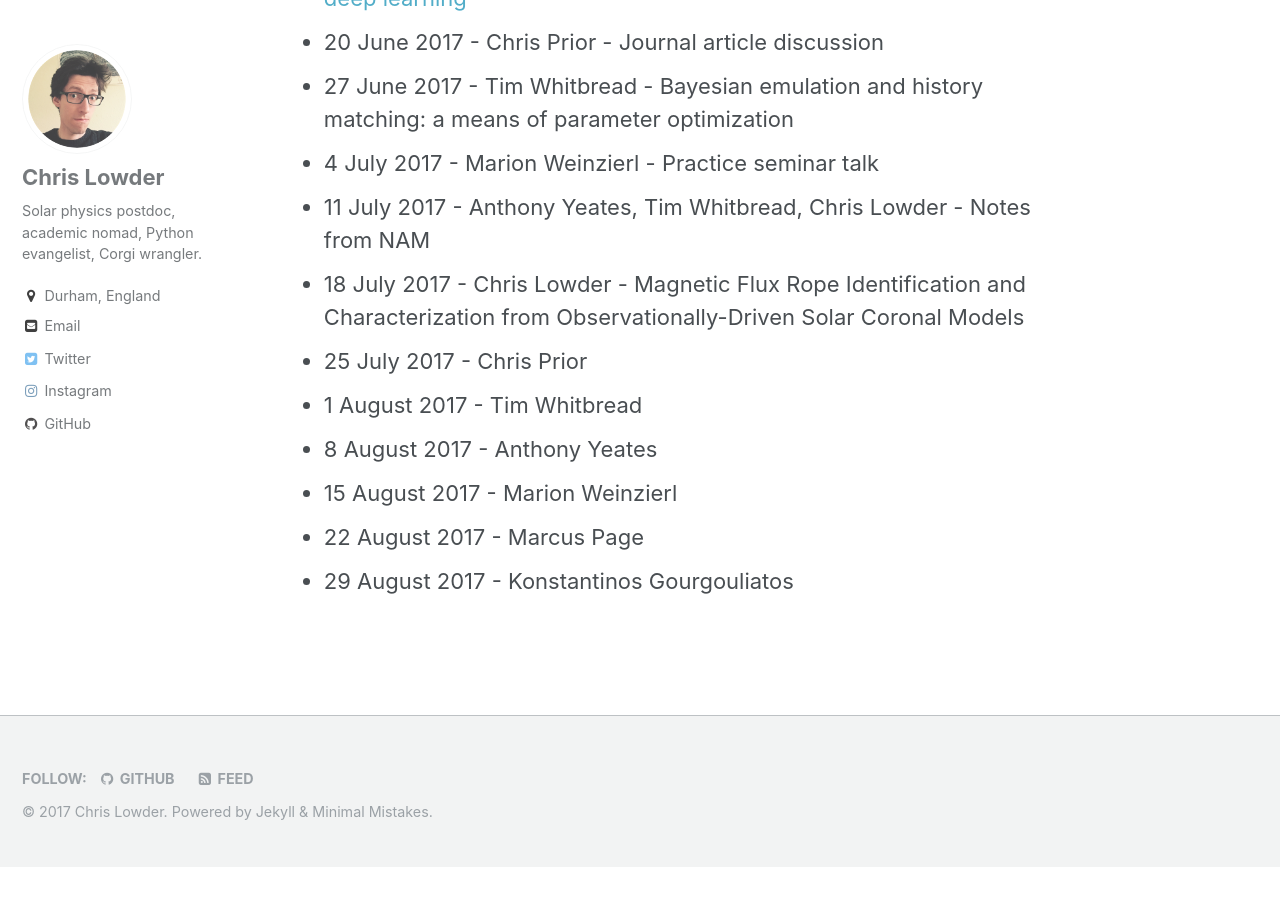
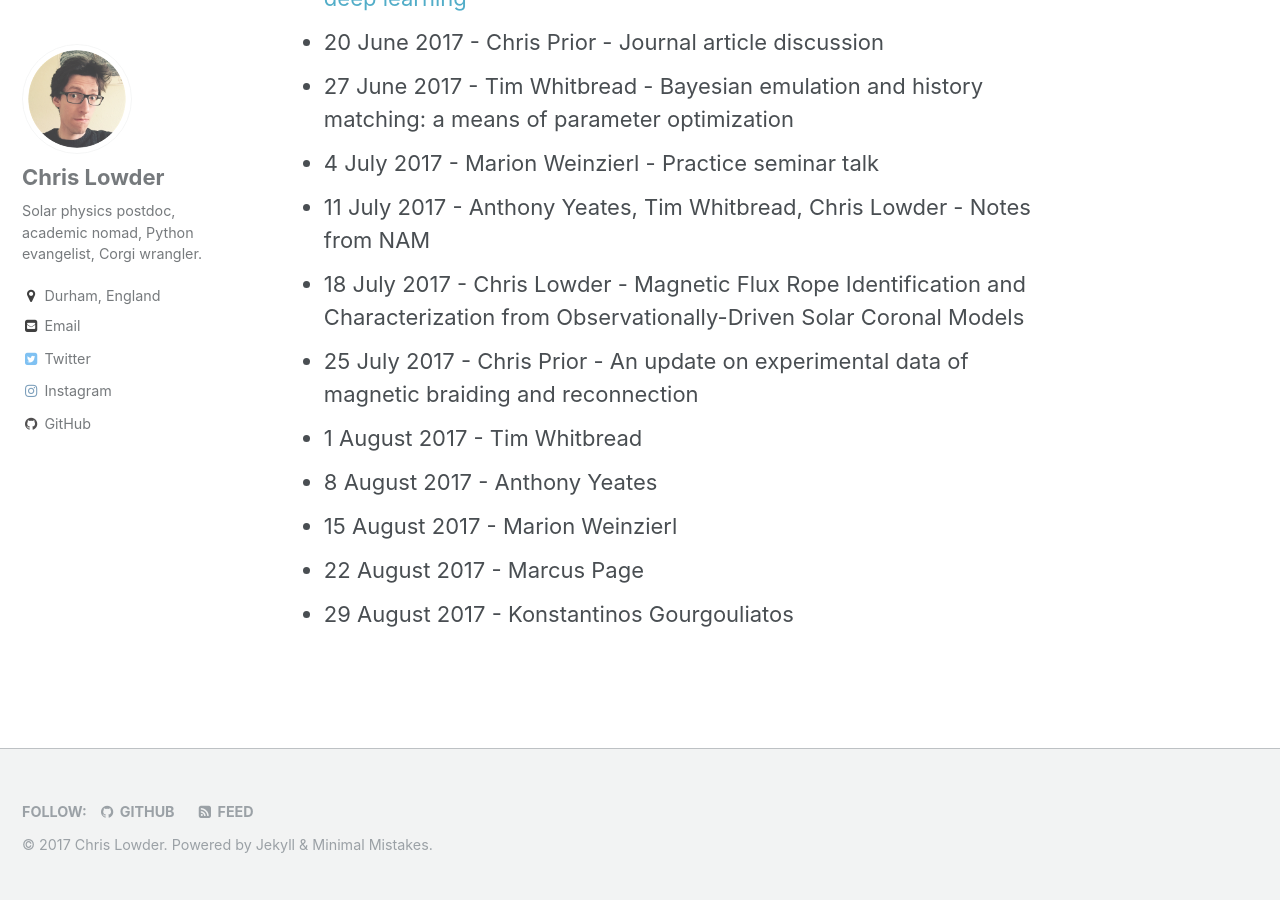
Before and after one commit to lowderchris/lowderchris.github.io, a Jekyll site: the page built from _pages/mhd-seminar.md, in a window 1280 px wide and 900 px high, scrolled down 1021 px. Built offline with Jekyll 4.4.1, drawn with Linux system fonts in a browser that asks for light colours; before the commit the page ends 1888 px from its top, so only the background shows below that.

Commit message:
Updated MHD seminar list

```diff
--- a/_pages/mhd-seminar.md
+++ b/_pages/mhd-seminar.md
@@ -19,7 +19,7 @@ Our research group conducts a regular series of seminars to highlight research o
 - 4 July 2017 - Marion Weinzierl - Practice seminar talk
 - 11 July 2017 - Anthony Yeates, Tim Whitbread, Chris Lowder - Notes from NAM
 - 18 July 2017 - Chris Lowder - Magnetic Flux Rope Identification and Characterization from Observationally-Driven Solar Coronal Models
-- 25 July 2017 - Chris Prior
+- 25 July 2017 - Chris Prior - An update on experimental data of magnetic braiding and reconnection
 - 1 August 2017 - Tim Whitbread
 - 8 August 2017 - Anthony Yeates
 - 15 August 2017 - Marion Weinzierl
```
